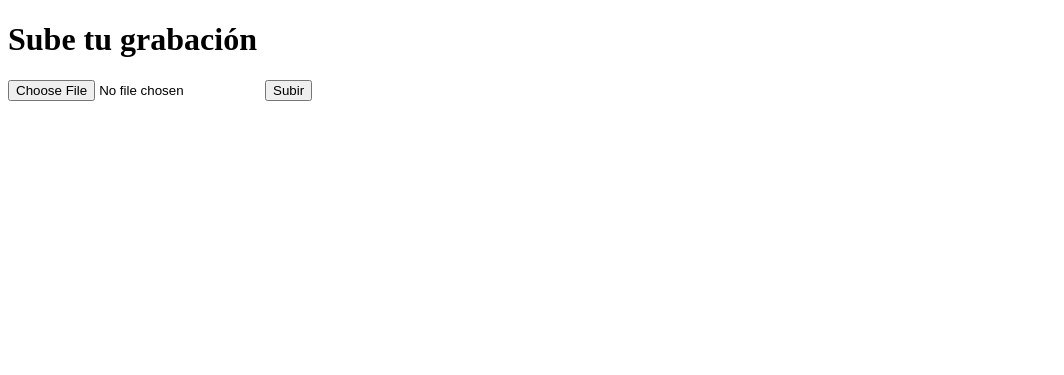
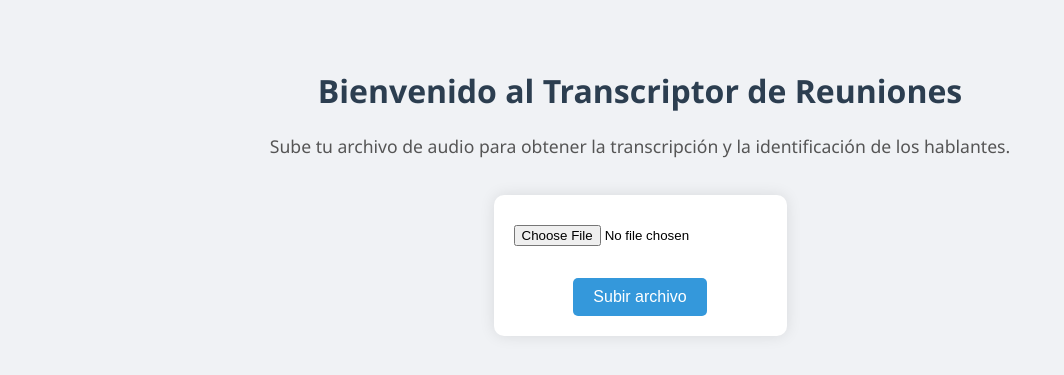
Before and after one commit to fernando-gc/transcriptor-web-app, a Flask app: page / in a window 1280 px wide. Shown: the top 375 px of the page, without its empty margins (0-1064 px from the left). Run offline with Flask 3, Linux system fonts and the light colour scheme.

Commit message:
Modificacion

```diff
--- a/app.py
+++ b/app.py
@@ -1,7 +1,8 @@
-
 from flask import Flask, request, render_template, redirect, url_for
 import os
 from werkzeug.utils import secure_filename
+import whisper
+import subprocess
 
 UPLOAD_FOLDER = 'uploads'
 ALLOWED_EXTENSIONS = {'wav', 'mp3', 'm4a'}
@@ -24,9 +25,23 @@ def index():
             filename = secure_filename(file.filename)
             filepath = os.path.join(app.config['UPLOAD_FOLDER'], filename)
             file.save(filepath)
-            return f'Archivo {filename} subido correctamente.'
+
+            # Convert to WAV mono 16kHz
+            converted_path = os.path.splitext(filepath)[0] + "_converted.wav"
+            subprocess.run([
+                "ffmpeg", "-i", filepath,
+                "-ac", "1", "-ar", "16000",
+                converted_path
+            ])
+
+            # Transcribe with Whisper
+            model = whisper.load_model("base")
+            result = model.transcribe(converted_path, language="es")
+
+            return f"<h2>Transcripción:</h2><pre>{result['text']}</pre>"
+
     return render_template('index.html')
 
 if __name__ == '__main__':
     os.makedirs(UPLOAD_FOLDER, exist_ok=True)
-    app.run(debug=True, host='0.0.0.0')
+    app.run(debug=True)
--- a/requirements.txt
+++ b/requirements.txt
@@ -1,3 +1,3 @@
-
 Flask
 werkzeug
+openai-whisper
--- /dev/null
+++ b/static/style.css
@@ -0,0 +1,42 @@
+body {
+    font-family: 'Segoe UI', Tahoma, Geneva, Verdana, sans-serif;
+    background-color: #f0f2f5;
+    padding: 40px;
+    text-align: center;
+}
+
+h1 {
+    color: #2c3e50;
+}
+
+p {
+    color: #555;
+    font-size: 1.1em;
+}
+
+form {
+    background: white;
+    padding: 20px;
+    border-radius: 10px;
+    display: inline-block;
+    box-shadow: 0 0 15px rgba(0,0,0,0.1);
+    margin-top: 20px;
+}
+
+input[type="file"] {
+    margin: 10px 0;
+}
+
+button {
+    background-color: #3498db;
+    color: white;
+    border: none;
+    padding: 10px 20px;
+    border-radius: 5px;
+    font-size: 1em;
+    cursor: pointer;
+}
+
+button:hover {
+    background-color: #2980b9;
+}
--- a/templates/index.html
+++ b/templates/index.html
@@ -1,15 +1,18 @@
-
 <!DOCTYPE html>
 <html lang="es">
 <head>
     <meta charset="UTF-8">
     <title>Transcriptor de Reuniones</title>
+    <link rel="stylesheet" href="{{ url_for('static', filename='style.css') }}">
 </head>
 <body>
-    <h1>Sube tu grabación</h1>
+    <h1>Bienvenido al Transcriptor de Reuniones</h1>
+    <p>Sube tu archivo de audio para obtener la transcripción y la identificación de los hablantes.</p>
+
     <form method="POST" enctype="multipart/form-data">
         <input type="file" name="audiofile" accept=".wav,.mp3,.m4a" required>
-        <button type="submit">Subir</button>
+        <br><br>
+        <button type="submit">Subir archivo</button>
     </form>
 </body>
 </html>
```
